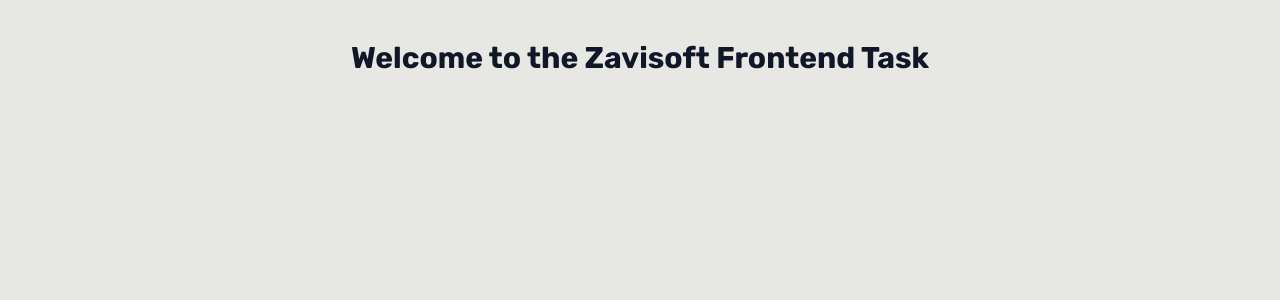
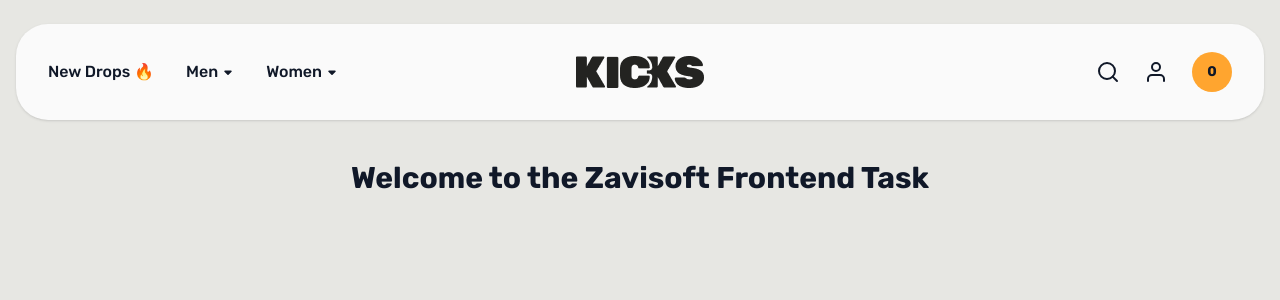
Before and after one commit to codershawon/zavisoft-frontend-task, a Next.js app: page / in a window 1280 px wide. Shown: the top 300 px of the page. Built offline with nearby package versions, Linux system fonts and the light colour scheme.

Commit message:
`Update jsconfig.json, package-lock.json, package.json, and src/app/layout.js and src/components/layout/Navbar.jsx files`

```diff
--- a/jsconfig.json
+++ b/jsconfig.json
@@ -1,7 +1,8 @@
 {
   "compilerOptions": {
+    "baseUrl": ".",
     "paths": {
-      "@/*": ["./src/*"]
+      "@/*": ["src/*"]
     }
   }
 }
--- a/package.json
+++ b/package.json
@@ -13,7 +13,8 @@
     "framer-motion": "^12.34.3",
     "next": "16.1.6",
     "react": "19.2.3",
-    "react-dom": "19.2.3"
+    "react-dom": "19.2.3",
+    "react-icons": "^5.5.0"
   },
   "devDependencies": {
     "@tailwindcss/postcss": "^4",
--- a/src/app/layout.js
+++ b/src/app/layout.js
@@ -1,5 +1,7 @@
 import { Rubik } from 'next/font/google';
 import './globals.css';
+import { CartProvider } from '@/context/CartContext';
+import Navbar from '@/components/layout/Navbar';
 
 const rubik = Rubik({
   subsets: ['latin'],
@@ -16,7 +18,10 @@ export default function RootLayout({ children }) {
   return (
     <html lang="en">
       <body className={`${rubik.className} bg-[#E7E7E3] text-gray-900 antialiased`}>
+        <CartProvider>
+          <Navbar />
         {children}
+        </CartProvider>
       </body>
     </html>
   );
--- a/src/components/layout/Navbar.jsx
+++ b/src/components/layout/Navbar.jsx
@@ -0,0 +1,223 @@
+// "use client";
+
+// import Link from "next/link";
+// import Image from "next/image";
+// import { motion } from "framer-motion";
+// import { FiSearch, FiUser, FiChevronDown } from "react-icons/fi";
+// import { FaCaretDown } from "react-icons/fa6";
+// import { useCart } from "@/context/CartContext";
+// import logoImg from "@/assets/images/logo.png";
+
+// export default function Navbar() {
+//   const { cartCount } = useCart();
+
+//   // Subtle entrance animation for the header
+//   const navVariants = {
+//     hidden: { y: -20, opacity: 0 },
+//     visible: {
+//       y: 0,
+//       opacity: 1,
+//       transition: { type: "spring", stiffness: 100, damping: 15 }
+//     },
+//   };
+
+//   return (
+//     <motion.header
+//       initial="hidden"
+//       animate="visible"
+//       variants={navVariants}
+//       className="pt-6 w-full relative z-50"
+//     >
+//       <div className="container">
+//         <nav className="bg-[#FAFAFA] h-24 rounded-4xl px-8 flex items-center justify-between shadow-sm">
+
+//           {/* Left Section: Navigation Links */}
+//           <div className="flex items-center gap-8 font-medium text-gray-900">
+//             <Link href="/" className="hover:text-gray-600 transition-colors">
+//               New Drops 🔥
+//             </Link>
+
+//             <button className="flex items-center gap-1 hover:text-gray-600 transition-colors group">
+//               Men
+//               <FaCaretDown className="w-3 h-3 transition-transform group-hover:rotate-180" />
+//             </button>
+
+//             <button className="flex items-center gap-1 hover:text-gray-600 transition-colors group">
+//               Women
+//               <FaCaretDown className="w-3 h-3 transition-transform group-hover:rotate-180" />
+//             </button>
+//           </div>
+
+//           {/* Center Section: Image Logo */}
+//           <div className="absolute left-1/2 -translate-x-1/2">
+//             <Link href="/">
+//               <Image
+//                 src={logoImg}
+//                 alt="Kicks Logo"
+//                 className="w-32 h-auto object-contain hover:scale-105 transition-transform"
+//                 priority
+//               />
+//             </Link>
+//           </div>
+
+//           {/* Right Section: React Icons & Cart Badge */}
+//           <div className="flex items-center gap-6 text-gray-900">
+//             <button aria-label="Search" className="hover:scale-110 transition-transform">
+//               <FiSearch className="w-6 h-6" />
+//             </button>
+
+//             <button aria-label="User Profile" className="hover:scale-110 transition-transform">
+//               <FiUser className="w-6 h-6" />
+//             </button>
+
+//             <Link href="/cart" className="relative hover:scale-105 transition-transform">
+//               <div className="bg-[#FFA52F] w-10 h-10 rounded-full flex items-center justify-center font-bold text-sm">
+//                 {cartCount}
+//               </div>
+//             </Link>
+//           </div>
+
+//         </nav>
+//       </div>
+//     </motion.header>
+//   );
+// }
+
+"use client";
+
+import { useState } from "react";
+import Link from "next/link";
+import Image from "next/image";
+import { motion, AnimatePresence } from "framer-motion";
+import { FiSearch, FiUser, FiMenu, FiX } from "react-icons/fi"; // Added FiX for the close button
+import { FaCaretDown } from "react-icons/fa6";
+import { useCart } from "@/context/CartContext";
+import logoImg from "@/assets/images/logo.png";
+
+export default function Navbar() {
+  const { cartCount } = useCart();
+
+  // 1. State to control the mobile menu
+  const [isMobileMenuOpen, setIsMobileMenuOpen] = useState(false);
+
+  const toggleMenu = () => {
+    setIsMobileMenuOpen((prev) => !prev);
+  };
+
+  const navVariants = {
+    hidden: { y: -20, opacity: 0 },
+    visible: {
+      y: 0,
+      opacity: 1,
+      transition: { type: "spring", stiffness: 100, damping: 15 }
+    },
+  };
+
+  return (
+    <motion.header
+      initial="hidden"
+      animate="visible"
+      variants={navVariants}
+      className="pt-6 w-full relative z-50"
+    >
+      <div className="container relative">
+        <nav className="bg-[#FAFAFA] h-20 md:h-24 rounded-3xl md:rounded-4xl px-4 md:px-8 flex items-center justify-between shadow-sm relative z-50">
+
+          {/* MOBILE LEFT SECTION: Hamburger Menu Toggle */}
+          <div className="lg:hidden flex items-center">
+            <button
+              onClick={toggleMenu}
+              aria-label="Toggle Menu"
+              className="hover:scale-110 transition-transform text-gray-900"
+            >
+              {/* Toggle between Menu and X icon based on state */}
+              {isMobileMenuOpen ? <FiX className="w-6 h-6" /> : <FiMenu className="w-6 h-6" />}
+            </button>
+          </div>
+
+          {/* DESKTOP LEFT SECTION: Navigation Links */}
+          <div className="hidden lg:flex items-center gap-8 font-medium text-gray-900">
+            <Link href="/" className="hover:text-gray-600 transition-colors">
+              New Drops 🔥
+            </Link>
+
+            <button className="flex items-center gap-1 hover:text-gray-600 transition-colors group">
+              Men
+              <FaCaretDown className="w-3 h-3 transition-transform group-hover:rotate-180" />
+            </button>
+
+            <button className="flex items-center gap-1 hover:text-gray-600 transition-colors group">
+              Women
+              <FaCaretDown className="w-3 h-3 transition-transform group-hover:rotate-180" />
+            </button>
+          </div>
+
+          {/* Center Section: Image Logo */}
+          <div className="absolute left-1/2 -translate-x-1/2">
+            <Link href="/" onClick={() => setIsMobileMenuOpen(false)}>
+              <Image
+                src={logoImg}
+                alt="Kicks Logo"
+                className="w-24 md:w-32 h-auto object-contain hover:scale-105 transition-transform"
+                priority
+              />
+            </Link>
+          </div>
+
+          {/* Right Section: React Icons & Cart Badge */}
+          <div className="flex items-center gap-4 md:gap-6 text-gray-900">
+            <button aria-label="Search" className="hidden lg:block hover:scale-110 transition-transform">
+              <FiSearch className="w-6 h-6" />
+            </button>
+
+            <button aria-label="User Profile" className="hover:scale-110 transition-transform">
+              <FiUser className="w-6 h-6" />
+            </button>
+
+            <Link href="/cart" className="relative hover:scale-105 transition-transform">
+              <div className="bg-[#FFA52F] w-8 h-8 md:w-10 md:h-10 rounded-full flex items-center justify-center font-bold text-sm">
+                {cartCount}
+              </div>
+            </Link>
+          </div>
+        </nav>
+
+        {/* 2. MOBILE MENU DROPDOWN */}
+        <AnimatePresence>
+          {isMobileMenuOpen && (
+            <motion.div
+              initial={{ opacity: 0, y: -20, scale: 0.95 }}
+              animate={{ opacity: 1, y: 0, scale: 1 }}
+              exit={{ opacity: 0, y: -10, scale: 0.95 }}
+              transition={{ duration: 0.2, ease: "easeInOut" }}
+              className="absolute top-24 left-4 right-4 bg-white shadow-xl rounded-2xl p-6 flex flex-col gap-6 lg:hidden z-40 border border-gray-100"
+            >
+              <Link
+                href="/"
+                onClick={() => setIsMobileMenuOpen(false)}
+                className="text-lg font-medium text-gray-900 hover:text-gray-600 transition-colors"
+              >
+                New Drops 🔥
+              </Link>
+
+              <div className="w-full h-px bg-gray-100"></div>
+
+              <button className="flex items-center justify-between text-lg font-medium text-gray-900 hover:text-gray-600 transition-colors">
+                Men
+                <FaCaretDown className="w-4 h-4" />
+              </button>
+
+              <div className="w-full h-px bg-gray-100"></div>
+
+              <button className="flex items-center justify-between text-lg font-medium text-gray-900 hover:text-gray-600 transition-colors">
+                Women
+                <FaCaretDown className="w-4 h-4" />
+              </button>
+            </motion.div>
+          )}
+        </AnimatePresence>
+
+      </div>
+    </motion.header>
+  );
+}
```
Also changed, not shown: src/assets/images/logo.png (added), 1 other file (tests, documents, lock files or other folders).
